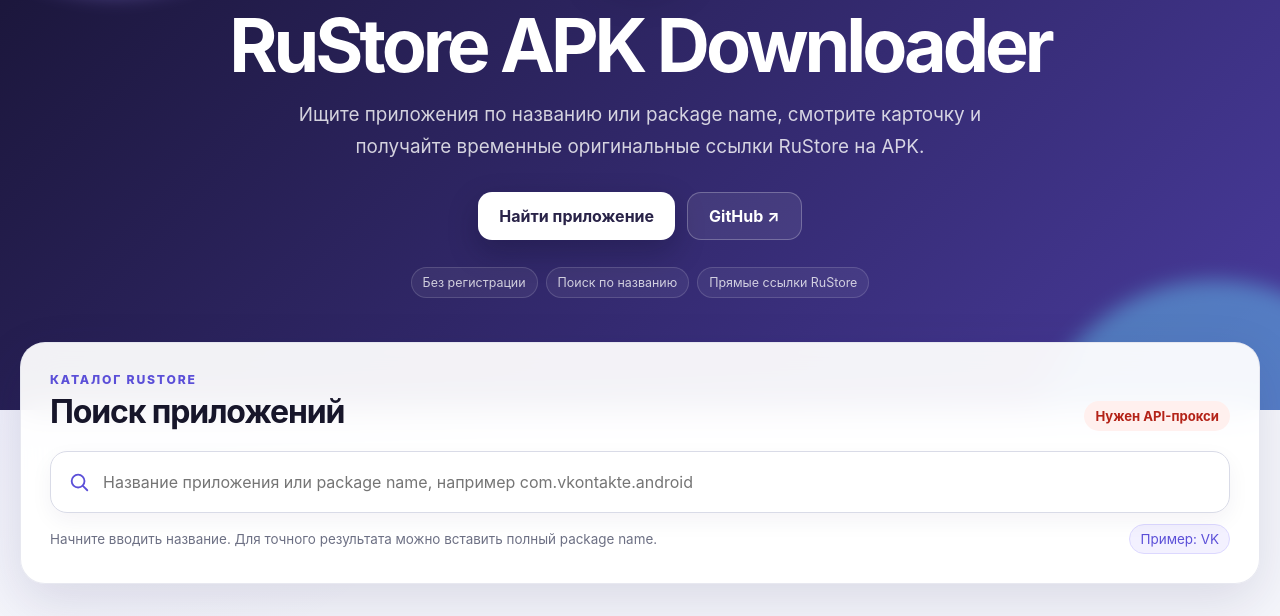
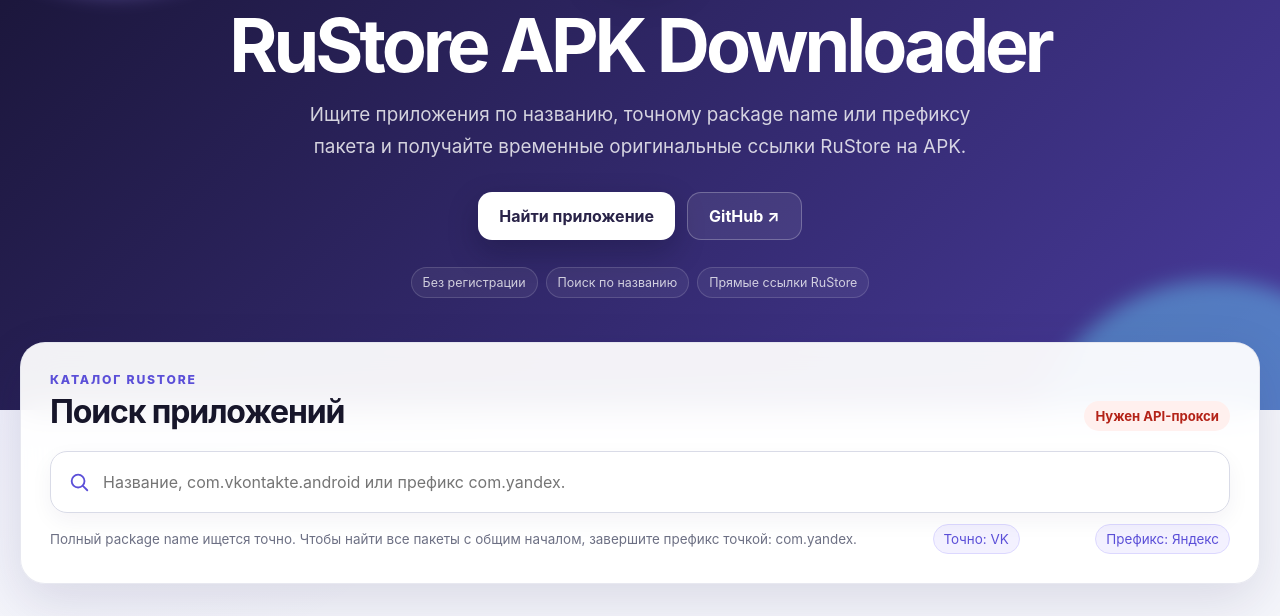
Before and after one commit to Basil-AS/rustore-downloader, a website: page index.html in a window 1280 px wide. Shown: the part 175-791 px from the top of the page. Drawn offline with Linux system fonts and the light colour scheme.

Commit message:
ux: document package prefix search

```diff
--- a/index.html
+++ b/index.html
@@ -32,7 +32,7 @@
             </div>
             <p class="eyebrow">Open-source web tool</p>
             <h1>RuStore APK Downloader</h1>
-            <p class="hero-description">Ищите приложения по названию или package name, смотрите карточку и получайте временные оригинальные ссылки RuStore на APK.</p>
+            <p class="hero-description">Ищите приложения по названию, точному package name или префиксу пакета и получайте временные оригинальные ссылки RuStore на APK.</p>
             <div class="hero-actions">
                 <a class="primary-action" href="#search">Найти приложение</a>
                 <a class="secondary-action" href="https://github.com/Basil-AS/rustore-downloader" target="_blank" rel="noopener noreferrer">GitHub ↗</a>
@@ -60,14 +60,15 @@
                     <circle cx="11" cy="11" r="7" stroke="currentColor" stroke-width="2"/>
                     <path d="m16.5 16.5 4.5 4.5" stroke="currentColor" stroke-width="2" stroke-linecap="round"/>
                 </svg>
-                <input id="searchInput" type="search" autocomplete="off" spellcheck="false" placeholder="Название приложения или package name, например com.vkontakte.android" aria-label="Поиск приложений RuStore">
+                <input id="searchInput" type="search" autocomplete="off" spellcheck="false" placeholder="Название, com.vkontakte.android или префикс com.yandex." aria-label="Поиск приложений RuStore">
                 <button id="clearSearch" class="clear-search hidden" type="button" aria-label="Очистить поиск">×</button>
                 <div id="searchSuggestions" class="suggestions" hidden></div>
             </div>
 
             <div class="search-footer">
-                <p>Начните вводить название. Для точного результата можно вставить полный package name.</p>
-                <button type="button" class="example-chip" data-example="com.vkontakte.android">Пример: VK</button>
+                <p>Полный package name ищется точно. Чтобы найти все пакеты с общим началом, завершите префикс точкой: com.yandex.</p>
+                <button type="button" class="example-chip" data-example="com.vkontakte.android">Точно: VK</button>
+                <button type="button" class="example-chip" data-example="com.yandex.">Префикс: Яндекс</button>
             </div>
         </section>
 
@@ -76,7 +77,7 @@
                 <div class="empty-state">
                     <div class="empty-state-icon">APK</div>
                     <h3>Введите название приложения</h3>
-                    <p>Поддерживается поиск по обычному названию и идентификатору пакета Android.</p>
+                    <p>Поддерживается поиск по названию, точному package name и префиксу пакета с точкой на конце.</p>
                 </div>
             </div>
             <button id="loadMore" class="load-more" type="button" hidden>Показать ещё</button>
@@ -105,6 +106,6 @@
     </div>
 
     <script src="api-patch.js?v=20260901-10"></script>
-    <script type="module" src="js/main.js?v=20260901-10"></script>
+    <script type="module" src="js/main.js?v=20260901-11"></script>
 </body>
 </html>
```
